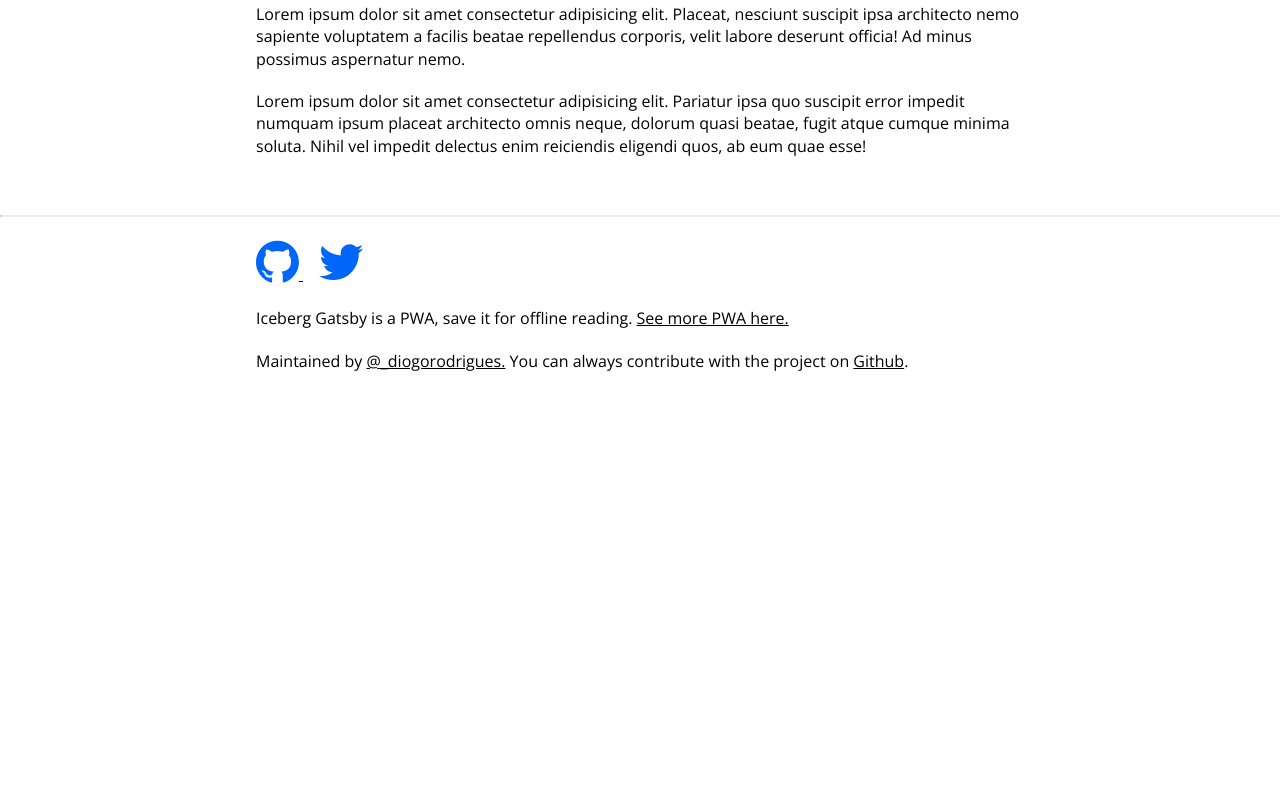
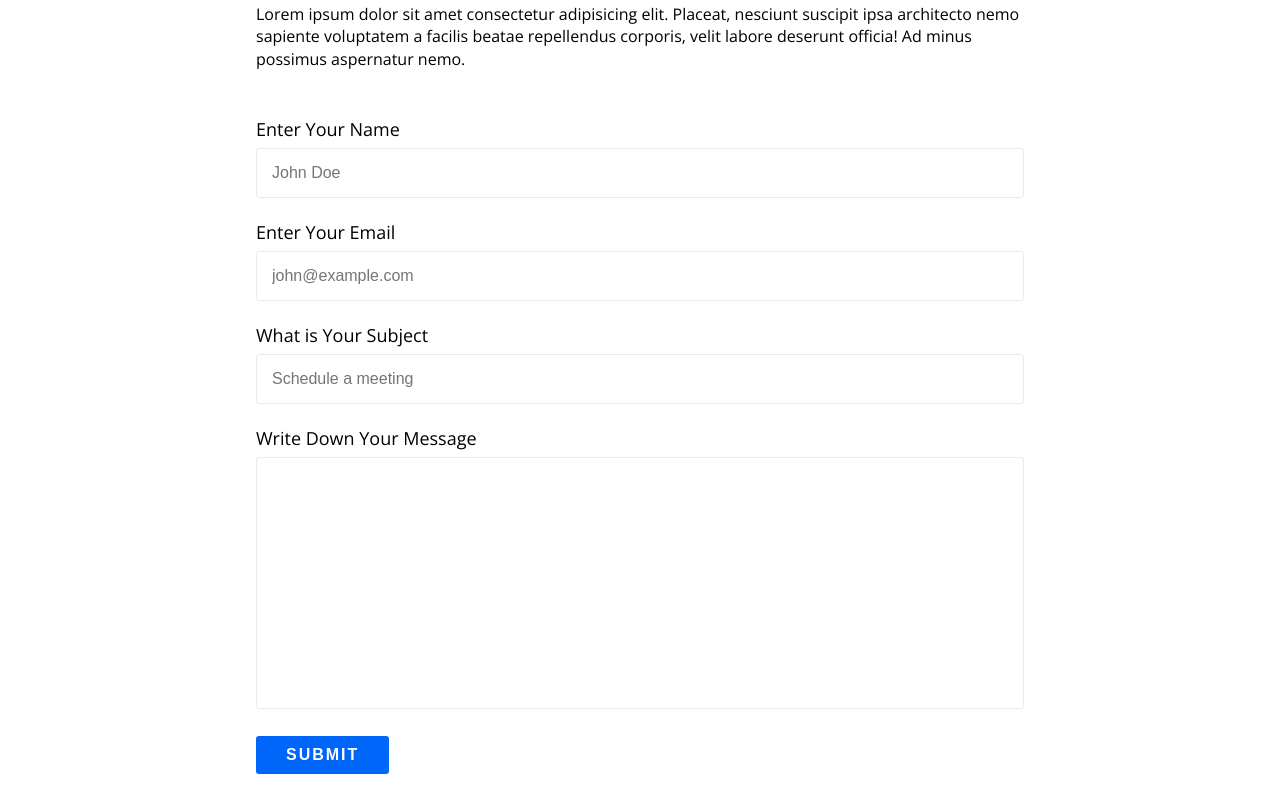
Before and after one commit to mrhm-dev/web-design-master-class, a plain HTML site: page src/Project 8 - Multi Page Blog/contact.html in a window 1280 px wide. Shown: the part 300-1100 px from the top of the page. Before the commit the page ends 800 px from the top, so only its background shows below. Drawn offline with nearby package versions, Linux system fonts and the light colour scheme.

Commit message:
feat[project-8]: contact page design complete

```diff
--- a/src/Project 8 - Multi Page Blog/contact.html
+++ b/src/Project 8 - Multi Page Blog/contact.html
@@ -60,12 +60,49 @@
 				beatae repellendus corporis, velit labore deserunt officia! Ad minus
 				possimus aspernatur nemo.
 			</p>
-			<p>
-				Lorem ipsum dolor sit amet consectetur adipisicing elit. Pariatur ipsa
-				quo suscipit error impedit numquam ipsum placeat architecto omnis neque,
-				dolorum quasi beatae, fugit atque cumque minima soluta. Nihil vel
-				impedit delectus enim reiciendis eligendi quos, ab eum quae esse!
-			</p>
+			<div class="form-container">
+				<form>
+					<div class="form-group">
+						<label for="name">Enter Your Name</label>
+						<input
+							class="form-input-field"
+							type="text"
+							placeholder="John Doe"
+							id="name"
+						/>
+					</div>
+					<div class="form-group">
+						<label for="email">Enter Your Email</label>
+						<input
+							class="form-input-field"
+							type="email"
+							placeholder="john@example.com"
+							id="email"
+						/>
+					</div>
+					<div class="form-group">
+						<label for="subject">What is Your Subject</label>
+						<input
+							class="form-input-field"
+							type="text"
+							placeholder="Schedule a meeting"
+							id="subject"
+						/>
+					</div>
+					<div class="form-group">
+						<label for="message">Write Down Your Message</label>
+						<textarea
+							class="form-textarea"
+							id="message"
+							cols="30"
+							rows="10"
+						></textarea>
+					</div>
+					<div class="form-group">
+						<input class="form-submit-button" type="submit" value="Submit" />
+					</div>
+				</form>
+			</div>
 		</main>
 		<!-- Main footer -->
 		<hr class="footer" />
--- a/src/Project 8 - Multi Page Blog/styles/style.css
+++ b/src/Project 8 - Multi Page Blog/styles/style.css
@@ -185,3 +185,48 @@ hr.home {
 	color: #0066f9;
 	text-decoration: none;
 }
+
+/* Contact Form */
+.form-container {
+	margin-top: 50px;
+}
+.form-group {
+	width: 100%;
+	margin-top: 25px;
+}
+.form-group label {
+	display: block;
+	font-size: 18px;
+}
+.form-input-field {
+	margin-top: 10px;
+	width: 100%;
+	padding: 15px;
+	outline: none;
+	border: 1px solid #eaeaea;
+	border-radius: 3px;
+	font-size: 16px;
+}
+.form-textarea {
+	margin-top: 10px;
+	width: 100%;
+	padding: 15px;
+	outline: none;
+	border: 1px solid #eaeaea;
+	border-radius: 3px;
+	font-size: 16px;
+	resize: none;
+	font-family: "Open Sans", sans-serif;
+}
+.form-submit-button {
+	padding: 10px 30px;
+	border: none;
+	border-radius: 3px;
+	background: #0066f9;
+	color: #fff;
+	font-size: 16px;
+	font-weight: 600;
+	text-transform: uppercase;
+	letter-spacing: 2px;
+	cursor: pointer;
+}
```
Also changed, not shown: src/Project 8 - Multi Page Blog/index.html (+1 -1 lines).
